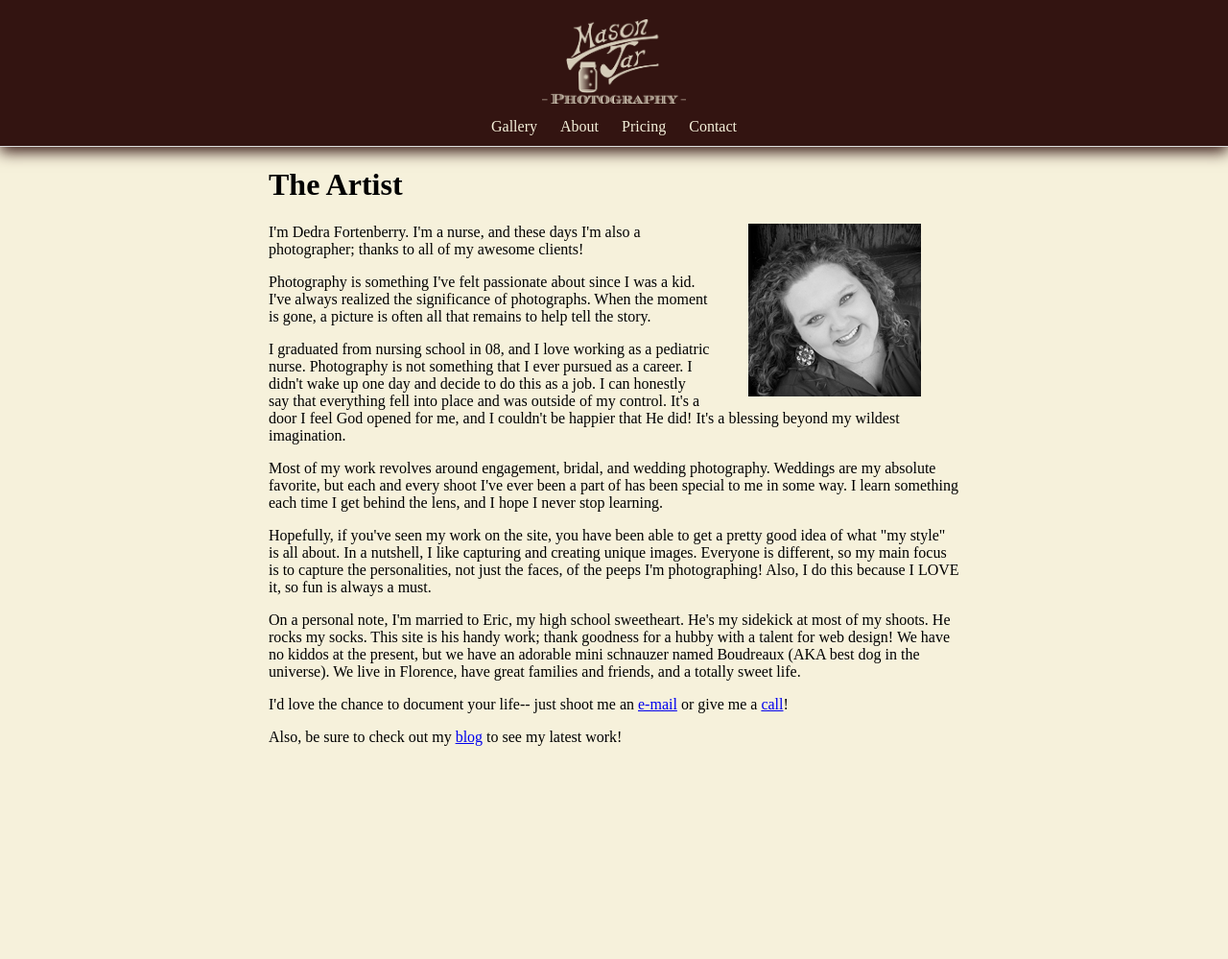
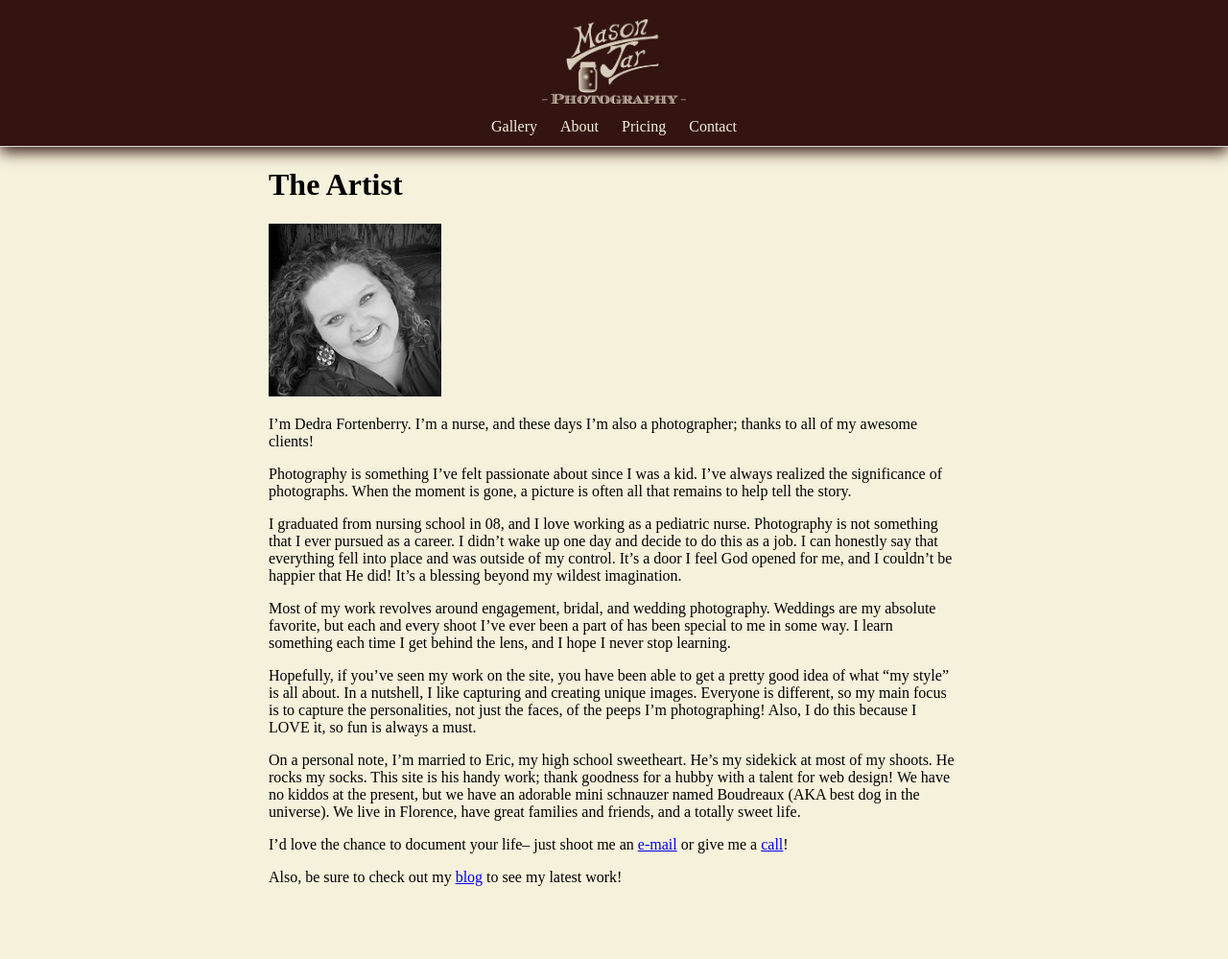
Before and after one commit to yourmasonjar/yourmasonjar.github.com, a Jekyll site: the page built from about.markdown, in a window 1280 px wide. Shown: the whole page at 96% size. Built offline with Jekyll 4.4.1, drawn with Linux system fonts in a browser that asks for light colours; nearby versions of some CDN libraries; before the commit the page ends 900 px from its top, so only the background shows below that; some of the changed lines change nothing that is shown.

Commit message:
Moved about to markdown.

```diff
--- a/_layouts/default.html
+++ b/_layouts/default.html
@@ -16,7 +16,9 @@
 			</div>
 
 			<div id="content">
-				{{content}}
+				<div id="{{page.name}}">
+					{{content}}
+				</div>
 			</div>
 
 		<script type="text/javascript" src="http://ajax.googleapis.com/ajax/libs/jquery/1.7.1/jquery.min.js"></script>
--- /dev/null
+++ b/about.markdown
@@ -0,0 +1,26 @@
+---
+layout: default
+name: about
+---
+
+The Artist
+==========
+
+<img src="/images/artist.jpg" alt="The Artist"/>
+
+I'm Dedra Fortenberry. I'm a nurse, and these days I'm also a photographer; thanks to all of my awesome clients!
+
+Photography is something I've felt passionate about since I was a kid. I've always realized the significance of photographs. When the moment is gone, a picture is often all that remains to help tell the story.
+
+I graduated from nursing school in 08, and I love working as a pediatric nurse. Photography is not something that I ever pursued as a career. I didn't wake up one day and decide to do this as a job. I can honestly say that everything fell into place and was outside of my control. It's a door I feel God opened for me, and I couldn't be happier that He did! It's a blessing beyond my wildest imagination.
+
+Most of my work revolves around engagement, bridal, and wedding photography. Weddings are my absolute favorite, but each and every shoot I've ever been a part of has been special to me in some way. I learn something each time I get behind the lens, and I hope I never stop learning.
+
+Hopefully, if you've seen my work on the site, you have been able to get a pretty good idea of what "my style" is all about. In a nutshell, I like capturing and creating unique images. Everyone is different, so my main focus is to capture the personalities, not just the faces, of the peeps I'm photographing! Also, I do this because I LOVE it, so fun is always a must.
+
+
+On a personal note, I'm married to Eric, my high school sweetheart. He's my sidekick at most of my shoots. He rocks my socks. This site is his handy work; thank goodness for a hubby with a talent for web design! We have no kiddos at the present,  but we have an adorable mini schnauzer named Boudreaux (AKA best dog in the universe). We live in Florence, have great families and friends, and a totally sweet life.
+
+I'd love the chance to document your life-- just shoot me an <a href="/contact/">e-mail</a> or give me a <a href="/contact/">call</a>!
+
+Also, be sure to check out my <a href="http://pixeldustms.wordpress.com" target="_blank">blog</a> to see my latest work!
--- a/stylesheets/base.css
+++ b/stylesheets/base.css
@@ -80,6 +80,7 @@ html, body {
 
 #content {
 	margin: auto;
+	padding-bottom: 60px;
 	max-width: 720px;
 }
 
```
